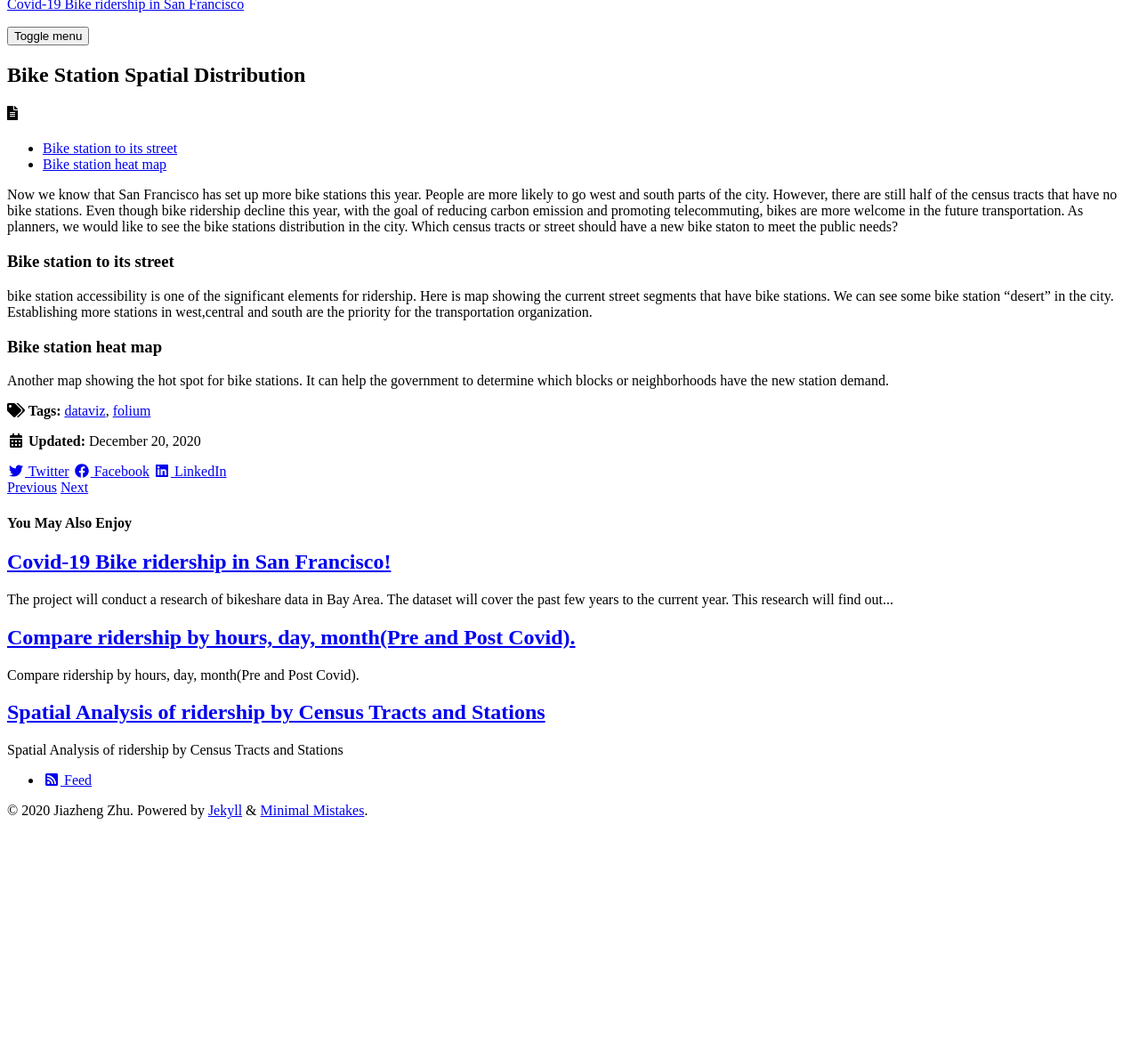
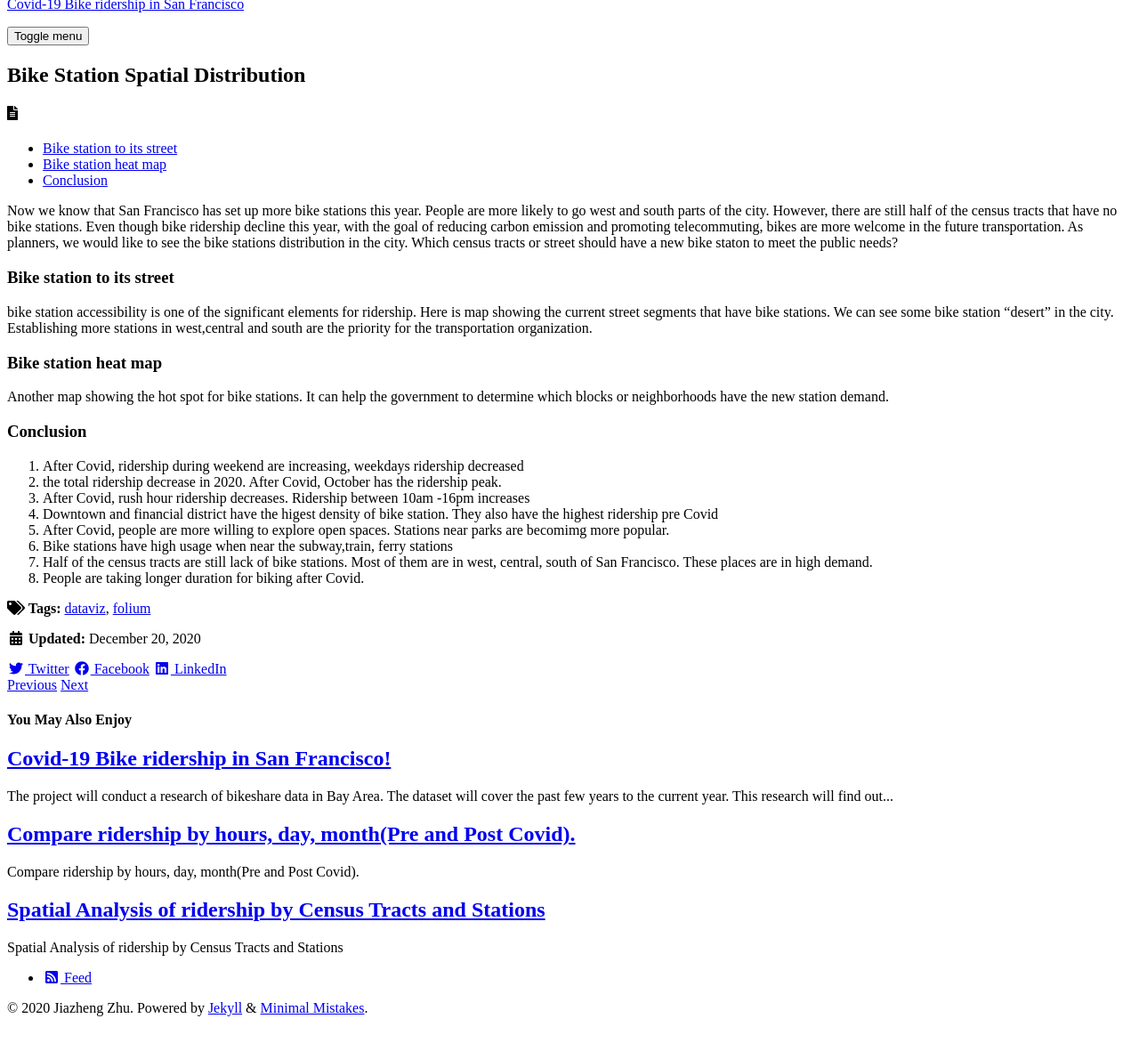
Before and after one commit to djzzhu/MUSA_550_FINAL, a Jekyll site: the page built from _posts/2019-04-13-folium-charts.md, in a window 1280 px wide, cut to the strip 112-1306 px from the top of the page. Shown: the top 1181 px of the strip at 89% size. Built offline with Jekyll 4.4.1, drawn with Linux system fonts in a browser that asks for light colours; cached includes are drawn as plain includes; nearby versions of some CDN libraries; before the commit the page ends 1084 px from its top, so only the background shows below that.

Commit message:
Update 2019-04-13-folium-charts.md

```diff
--- a/_posts/2019-04-13-folium-charts.md
+++ b/_posts/2019-04-13-folium-charts.md
@@ -24,3 +24,14 @@ bike station accessibility is one of the significant elements for ridership. Her
 Another map showing the hot spot for bike stations. It can help the government to determine which blocks or neighborhoods have the new station demand.
 
 <div id="folium-chart-2"></div>
+
+# Conclusion
+
+1. After Covid, ridership during weekend are increasing, weekdays ridership decreased
+2. the total ridership decrease in 2020. After Covid, October has the ridership peak.
+3. After Covid, rush hour ridership decreases. Ridership between 10am -16pm increases
+4. Downtown and financial district have the higest density of bike station. They also have the highest ridership pre Covid
+5. After Covid, people are more willing to explore open spaces. Stations near parks are becomimg more popular.
+6. Bike stations have high usage when near the subway,train, ferry stations
+7. Half of the census tracts are still lack of bike stations. Most of them are in west, central, south of San Francisco. These places are in high demand.
+8. People are taking longer duration for biking after Covid.
```
